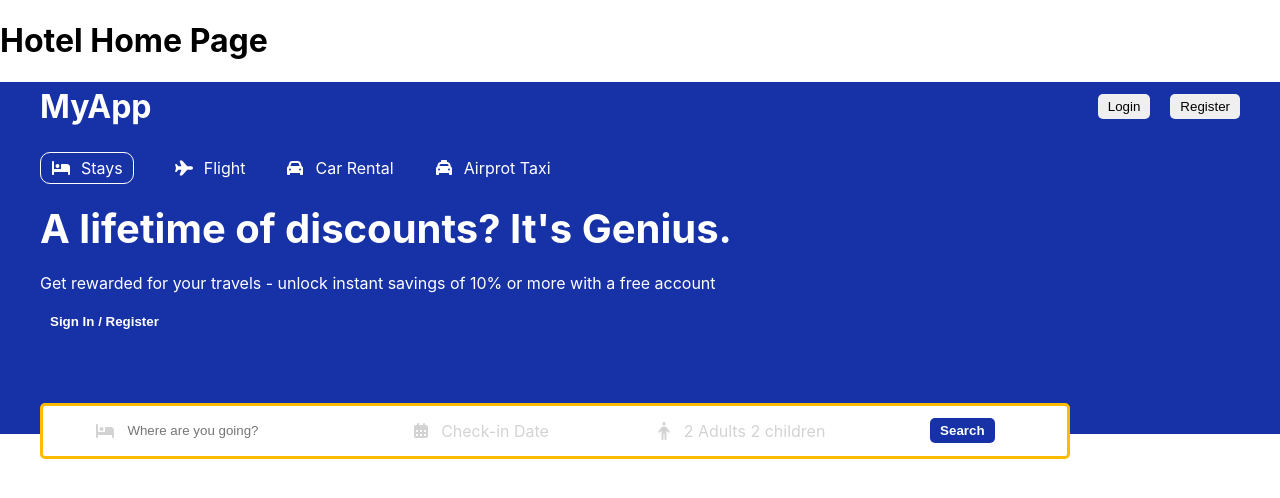
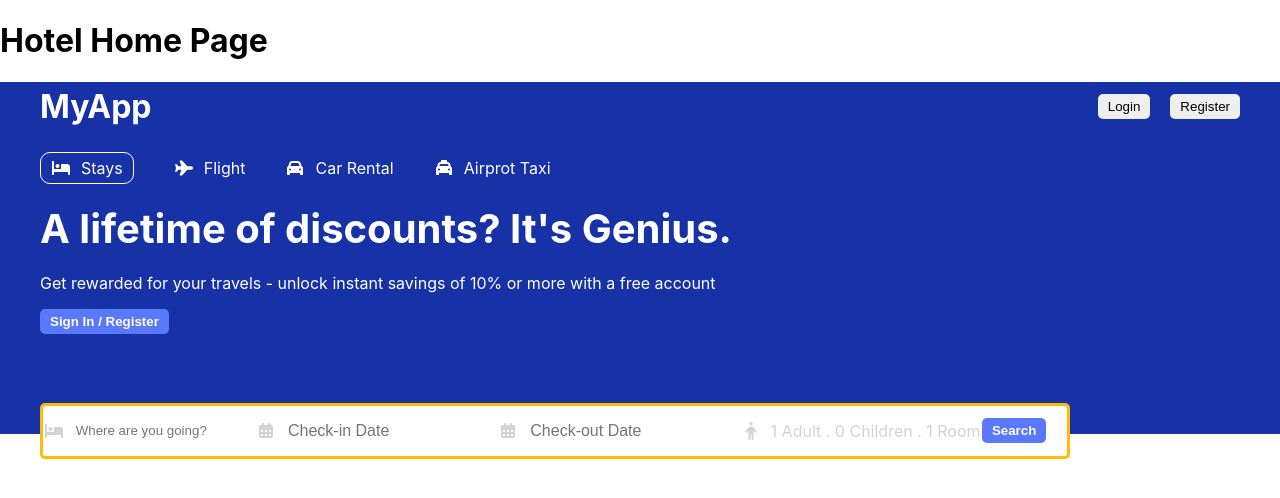
Before and after one commit to Fahim-Rahaman/Hotel-Booking-Site, a React (Create React App) app in the folder frontend/: page / in a window 1280 px wide. Shown: the top 498 px of the page. Built offline with nearby package versions, Linux system fonts and the light colour scheme.

Commit message:
'calendar-added'

```diff
--- a/frontend/package.json
+++ b/frontend/package.json
@@ -10,8 +10,10 @@
     "@testing-library/jest-dom": "^6.7.0",
     "@testing-library/react": "^16.3.0",
     "@testing-library/user-event": "^13.5.0",
+    "axios": "^1.12.2",
     "nodemon": "^3.1.10",
     "react": "^19.1.1",
+    "react-datepicker": "^8.7.0",
     "react-dom": "^19.1.1",
     "react-router-dom": "^7.8.0",
     "react-scripts": "5.0.1",
--- a/frontend/src/components/header/Header.jsx
+++ b/frontend/src/components/header/Header.jsx
@@ -1,9 +1,48 @@
-import React from 'react'
 import { FontAwesomeIcon } from '@fortawesome/react-fontawesome'
-import { faBed,faTaxi,faPlane,faCar,faCalendarDays,faPerson } from '@fortawesome/free-solid-svg-icons'
+import { faBed, faTaxi, faPlane, faCar, faCalendarDays, faPerson } from '@fortawesome/free-solid-svg-icons'
 import './header.css'
+import React, { useState } from 'react';
+import DatePicker from 'react-datepicker';
+import 'react-datepicker/dist/react-datepicker.css';
+import axios from 'axios';
 
 const Header = () => {
+  const [checkInDate, setCheckInDate] = useState(null);
+  const [checkOutDate, setCheckOutDate] = useState(null);
+
+  const handleSearch = async () => {
+    if (checkInDate && checkOutDate) {
+      try {
+        const response = await axios.post('http://localhost:4000/api/search', {
+          checkIn: checkInDate.toISOString(),
+          checkOut: checkOutDate.toISOString(),
+        });
+        console.log('Backend response:', response.data);
+        alert(`Searching for stays from ${checkInDate.toLocaleDateString()} to ${checkOutDate.toLocaleDateString()}`);
+      } catch (error) {
+        console.error('Error sending data to backend:', error);
+        alert('There was an error with your search.');
+      }
+    } else {
+      alert('Please select both a check-in and check-out date.');
+    }
+  };
+  const [openOptions, setOpenOptions] = useState(false);
+  const [options, setOptions] = useState({
+    adult: 1,
+    children: 0,
+    room: 1,
+  });
+
+  const handleOperation = (name, operation) => {
+    setOptions((prev) => {
+      return {
+        ...prev,
+        [name]: operation === "i" ? options[name] + 1 : options[name] - 1,
+      };
+    });
+  };
+
   return (
     <div className="header">
       <div className="headerContainer">
@@ -45,11 +84,63 @@ const Header = () => {
               icon={faCalendarDays}
               className="headerSearchIcon"
             />
-            <span className="headerSearchText">Check-in Date</span>
+            {/*<span className="headerSearchText">Check-in Date</span>}*/}
+            <DatePicker
+              className="headerDatePicker"
+              selected={checkInDate}
+              onChange={(date) => setCheckInDate(date)}
+              selectsStart
+              startDate={checkInDate}
+              endDate={checkOutDate}
+              placeholderText="Check-in Date"
+            />
+          </div>
+          <div className="headerSearchItem">
+            <FontAwesomeIcon
+              icon={faCalendarDays}
+              className="headerSearchIcon"
+            />
+            {/*<span className="headerSearchText">Check-out Date</span>}*/}
+            <DatePicker
+              className="headerDatePicker"
+              selected={checkOutDate}
+              onChange={(date) => setCheckOutDate(date)}
+              selectsEnd
+              startDate={checkInDate}
+              endDate={checkOutDate}
+              minDate={checkInDate}
+              placeholderText="Check-out Date"
+            />
           </div>
           <div className="headerSearchItem">
             <FontAwesomeIcon icon={faPerson} className="headerSearchIcon" />
-            <span className="headerSearchText">2 Adults 2 children</span>
+            <span onClick={()=>setOpenOptions(!openOptions)} className="headerSearchText">{`${options.adult} Adult . ${options.children} Children . ${options.room} Room`}</span>
+            {openOptions && <div className="options">
+              <div className="optionItem">
+                <span className="optionText">Adult</span>
+                <div className="optionCounter">
+                  <button disabled={options.adult <= 1} className='optionCounterBtn' onClick={()=>handleOperation("adult" , "d")} >-</button>
+                  <span className="optionNumber">{options.adult}</span>
+                  <button className='optionCounterBtn' onClick={()=>handleOperation("adult" , "i")} >+</button>
+                </div>
+              </div>
+              <div className="optionItem">
+                <span className="optionText">Children</span>
+                <div className="optionCounter">
+                  <button disabled={options.children <= 0} className='optionCounterBtn' onClick={()=>handleOperation("children" , "d")} >-</button>
+                  <span className="optionNumber">{options.children}</span>
+                  <button className='optionCounterBtn'onClick={()=>handleOperation("children" , "i")} >+</button>
+                </div>
+              </div>
+              <div className="optionItem">
+                <span className="optionText">Rooms</span>
+                <div className="optionCounter">
+                  <button disabled={options.room <= 1} className='optionCounterBtn' onClick={()=>handleOperation("room" , "d")} >-</button>
+                  <span className="optionNumber">{options.room}</span>
+                  <button className='optionCounterBtn'onClick={()=>handleOperation("room" , "i")} >+</button>
+                </div>
+              </div>
+            </div>}
           </div>
           <div className="headerSearchItem">
             <button className="headerBtn">Search</button>
--- a/frontend/src/components/header/header.css
+++ b/frontend/src/components/header/header.css
@@ -60,7 +60,7 @@
     color: lightgray;
 }
 .headerBtn{
-    background-color: rgb(23, 49, 167);
+    background-color: rgb(90, 120, 252);
     color: white;
     padding: 5px 10px;
     border: none;
@@ -81,3 +81,40 @@
   color: lightgray;
   cursor: pointer;
 }
+.headerDatePicker {
+  border: none;
+  outline: none;
+  font-size: 16px;
+  cursor: pointer;
+}
+.options{
+    position: absolute;
+    top: 50px;
+    background-color: white;
+    color: gray;
+    border-radius: 5px;
+    box-shadow: 0px 0px 5px rgba(0,0,0,0.2);
+}
+.optionItem{
+    width: 200px;
+    display: flex;
+    justify-content: space-between;
+    margin: 10px;
+}
+.optionNumber{
+    font-size: 16px;
+    margin: 0 10px;
+}
+.optionCounterBtn{
+    width: 30px;
+    height: 30px;
+    border: 1px solid rgb(90, 120, 252);
+    color: rgb(90, 120, 252);
+    background-color: white;
+    cursor:pointer;
+}
+.optionCounterBtn:disabled{
+    cursor: not-allowed;
+    color: red;
+    border: 1px solid gray;
+}
--- a/frontend/src/pages/home/Home.jsx
+++ b/frontend/src/pages/home/Home.jsx
@@ -4,7 +4,7 @@ import Header from '../../components/header/Header'
 const Home = () => {
   return (
     <div>
-      <h1> Hotel Home Page</h1>
+      <h1>Hotel Home Page</h1>
       <Navbar />
       <Header />
     </div>
```
Also changed, not shown: 1 other file (tests, documents, lock files or other folders).
